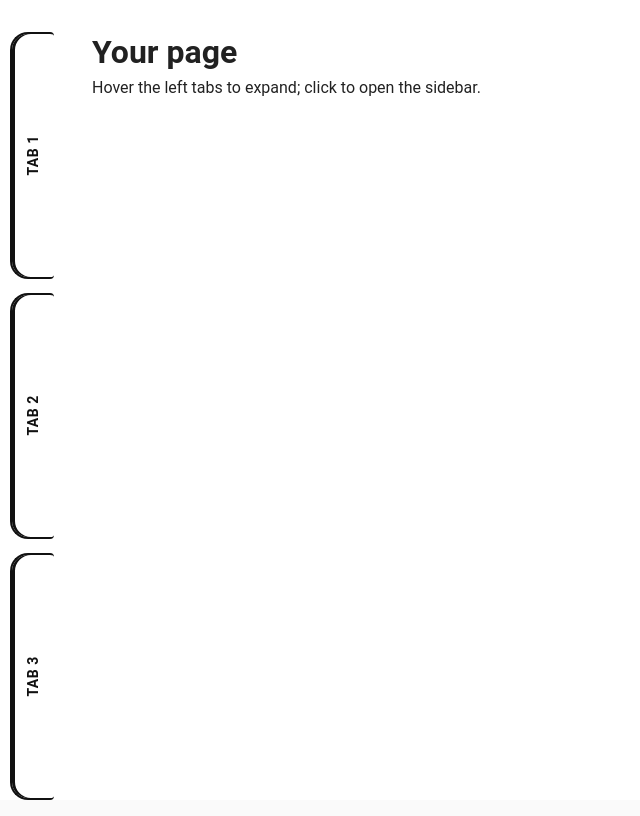
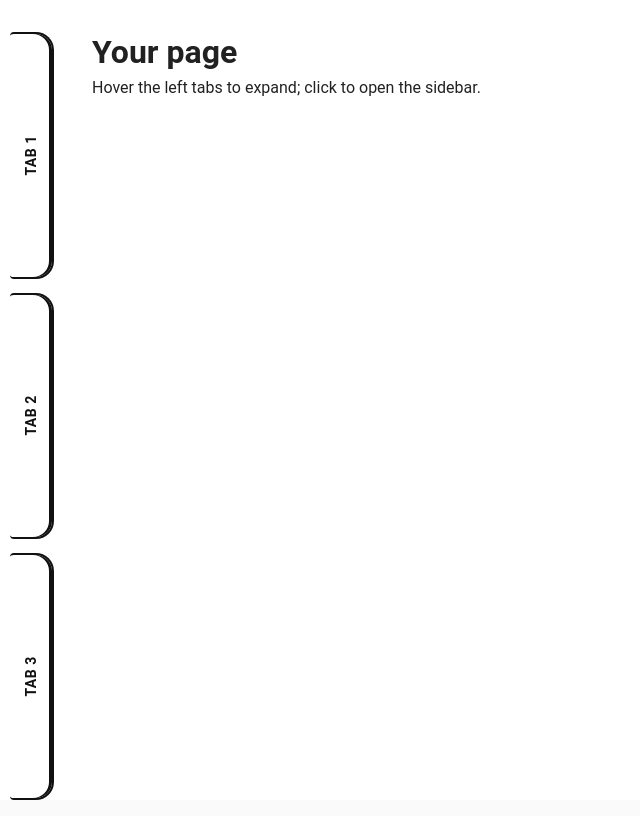
Before and after one commit to JaysMangoTree/VueTS_Practice, a Vue app: page / in a window 1280 px wide. Shown: the whole page, without its empty margins (0-640 px from the left). Built offline with nearby package versions, Linux system fonts and the light colour scheme.

Commit message:
develope: this is the style I want for the buttons/tabs

```diff
--- a/src/App.vue
+++ b/src/App.vue
@@ -21,9 +21,9 @@ import { ref } from 'vue'
 import LeftRailTabsVuetify, { type LeftTab } from './components/LeftRailTabsVuetify.vue'
 
 const tabs = ref<LeftTab[]>([
-  { id: 't1', label: 'Tab 1', contentTitle: 'Tab 1', content: 'Some random info goes here. Some random info goes here.' },
-  { id: 't2', label: 'Tab 2', contentTitle: 'Tab 2', content: 'Another block of information for Tab 2.' },
-  { id: 't3', label: 'Tab 3', contentTitle: 'Tab 3', content: 'This is Tab 3 content.' },
+  { id: 't1', label: 'Tab 1', contentTitle: 'Tab 1', content: 'Some random info.', color: '#ff6f61' },
+  { id: 't2', label: 'Tab 2', contentTitle: 'Tab 2', content: 'Another block.', color: '#4db6ac' },
+  { id: 't3', label: 'Tab 3', contentTitle: 'Tab 3', content: 'This is Tab 3.', color: '#9575cd' },
 ])
 
 const open = ref(false)
--- a/src/components/LeftRailTabsVuetify.vue
+++ b/src/components/LeftRailTabsVuetify.vue
@@ -16,7 +16,8 @@
           'lr-tab--hover': hoverId === t.id && !isOpen,
           'lr-tab--active': isOpen && activeId === t.id
         }"
-        variant="text"
+        :style="{ backgroundColor: t.color }"
+        variant="flat"
         @mouseenter="hoverId = t.id"
         @focus="hoverId = t.id"
         @click="onTabClick(t.id)"
@@ -135,17 +136,17 @@ function close(){ isOpen.value = false }
   width:var(--tab-width-hover);
 }
 
-.lr-tab{
-  height:120px;
-  justify-content:center;
-  border:var(--stroke) solid var(--border);
-  border-right:none;
-  border-top-left-radius:var(--radius);
-  border-bottom-left-radius:var(--radius);
-  background:var(--rail-bg) !important;
-  color:var(--text) !important;
-  box-shadow: 3px 0 0 0 var(--border) inset;
-  transition: transform var(--dur) var(--easing), background var(--dur) var(--easing);
+.lr-tab {
+  height: 120px;
+  justify-content: center;
+  border: var(--stroke) solid var(--border);
+  border-left: none; /* no left border so curve is on the outside */
+  border-top-right-radius: var(--radius);
+  border-bottom-right-radius: var(--radius);
+  background: var(--rail-bg) !important;
+  color: var(--text) !important;
+  box-shadow: -3px 0 0 0 var(--border) inset; /* shadow to left side */
+  transition: all var(--dur) var(--easing);
 }
 .lr-tab__label{
   writing-mode: vertical-rl;
@@ -154,7 +155,15 @@ function close(){ isOpen.value = false }
   letter-spacing:.5px;
 }
 .lr-tab--hover{ transform: translateX(4px) scaleX(1.05); background:var(--hover) !important; }
-.lr-tab--active{ transform: translateX(6px) scaleX(1.08); background:var(--panel-bg) !important; }
+.lr-tab--active {
+  border-left: var(--stroke) solid var(--border);
+  border-right: none;
+  border-top-left-radius: var(--radius);
+  border-bottom-left-radius: var(--radius);
+  border-top-right-radius: 0;
+  border-bottom-right-radius: 0;
+  box-shadow: 3px 0 0 0 var(--border) inset; /* shadow to right side */
+}
 
 /* === Drawer sits to the right of the fixed rail, and keeps the hand-drawn borders === */
 .lr-drawer {
```
